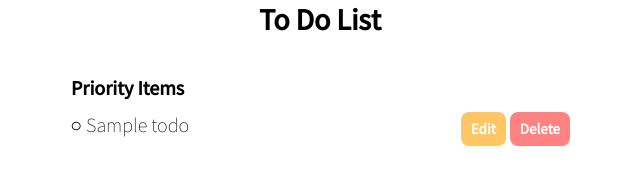
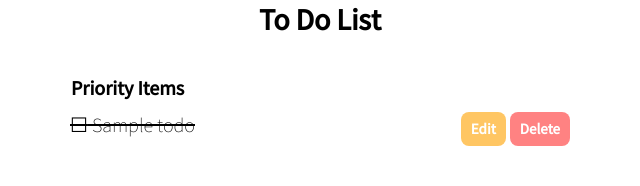
Before and after one commit to christinew2/igotthis, a Django app: page /todos/ in a window 1280 px wide. Shown: the part 204-390 px from the top of the page, without its empty margins (320-960 px from the left). Run offline with Django 3.2, Linux system fonts and the light colour scheme; a user stored in the database is signed in; tables that the repository leaves empty hold one stand-in row (values such as "Sample post").

Commit message:
add cross-off and uncross functionality

```diff
--- a/main_app/static/css/index.css
+++ b/main_app/static/css/index.css
@@ -28,7 +28,7 @@ td {
     padding: 1rem 0;
 }
 
-.cell-container{
+.row-container{
     display: flex;
     flex-direction: row;
     justify-content: space-between;
@@ -74,3 +74,16 @@ td {
 	position:relative;
 	top:1px;
 }
+
+.completed{
+	text-decoration: line-through;
+}
+
+.checkbox {
+	text-decoration: none;
+    color: inherit;
+}
+
+.checkbox:hover {
+	color: green;
+}
--- a/main_app/templates/todos/index.html
+++ b/main_app/templates/todos/index.html
@@ -18,15 +18,32 @@
         <tbody>
             {% for todo in todos %}
             {% if todo.is_priority == True %}
-                <tr><td>
-                    <div class="cell-container">
-                    <span>○ {{todo.name}} </span>
-                    <span class='todo-actions'>
-                        <a class="edit-button" href="{% url 'todos_update' todo.id %}">Edit</a>
-                        <a class="delete-button"  href="{% url 'todos_delete' todo.id %}">Delete</a>
-                    </span>
-                    </div>
-                </td></tr>
+                {% if todo.is_completed %}
+                    <tr class="row-container">
+                        <td class="completed">
+                            <span><a class="checkbox" href="{% url 'uncross_off' todo.id%}">☐</a></span>
+                            {{todo.name}}
+                        </td>
+
+                        <td class='todo-actions' >
+                            <a class="edit-button" href="{% url 'todos_update' todo.id %}">Edit</a>
+                            <a class="delete-button"  href="{% url 'todos_delete' todo.id %}">Delete</a>
+                        </td>
+                    </tr>
+                {% else %}
+                    <tr class="row-container">
+                        <td>
+                            <span><a class="checkbox" href="{% url 'cross_off' todo.id%}">☐</a></span>
+                            {{todo.name}}
+                        </td>
+
+                        <td class='todo-actions' >
+                            <a class="edit-button" href="{% url 'todos_update' todo.id %}">Edit</a>
+                            <a class="delete-button"  href="{% url 'todos_delete' todo.id %}">Delete</a>
+                        </td>
+                    </tr>
+
+                {% endif %}
             {% endif %}
             {% endfor %}
         </tbody>
--- a/main_app/urls.py
+++ b/main_app/urls.py
@@ -8,5 +8,7 @@ urlpatterns = [
     path('todos/create/', views.TodoCreate.as_view(), name='todos_create'),
     path('todos/<int:pk>/update/', views.TodoUpdate.as_view(), name='todos_update'),
     path('todos/<int:pk>/delete/', views.TodoDelete.as_view(), name='todos_delete'),
+    path('todos/<int:todo_id>/cross_off/', views.cross_off, name="cross_off"),
+    path('todos/<int:todo_id>/uncross_off/', views.uncross_off, name="uncross_off"),
     path('accounts/signup/', views.signup, name='signup')
 ]
--- a/main_app/views.py
+++ b/main_app/views.py
@@ -31,6 +31,18 @@ def signup(request):
   context = {'form': form, 'error_message': error_message}
   return render(request, 'signup.html', context)
 
+def cross_off(request, todo_id):
+  todo = Todo.objects.get(id=todo_id)
+  todo.is_completed = True
+  todo.save()
+  return redirect('/todos/')
+
+def uncross_off(request, todo_id):
+  todo = Todo.objects.get(id=todo_id)
+  todo.is_completed = False
+  todo.save()
+  return redirect('/todos/')
+
 class TodoCreate(LoginRequiredMixin, CreateView):
   model = Todo
   fields = ['name', 'details', 'is_priority', 'is_completed']
@@ -44,7 +56,7 @@ class TodoCreate(LoginRequiredMixin, CreateView):
 
 class TodoUpdate(LoginRequiredMixin, UpdateView):
   model = Todo
-  fields = ['details', 'is_priority']
+  fields = ['details', 'is_priority', 'is_completed']
   success_url = '/todos/'
 
 class TodoDelete(LoginRequiredMixin, DeleteView):
```
Also changed, not shown: README.md.
